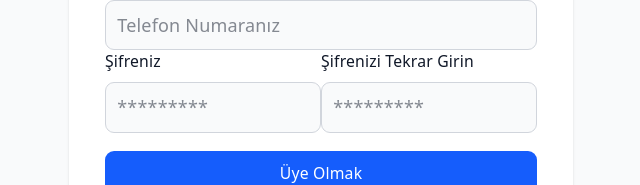
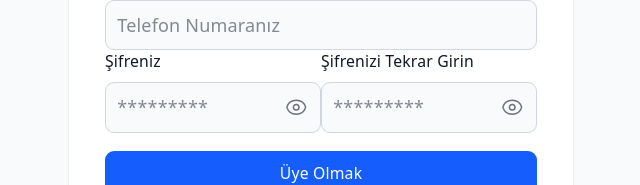
Before and after one commit to aliugur1/stajyer-fronted, a React (Vite) app: page /register in a window 1280 px wide. Shown: the part 504-689 px from the top of the page, without its empty margins (319-959 px from the left). Built offline with nearby package versions, Linux system fonts and the light colour scheme.

Commit message:
şifre gösterme butonu

```diff
--- a/src/components/User/ChangePassword.jsx
+++ b/src/components/User/ChangePassword.jsx
@@ -15,6 +15,8 @@ export function ChangePassword() {
   const [loading, setLoading] = useState("");
   const [error, setError] = useState("");
   const [showPassword, setShowPassword] = useState(false);
+  const [showPassword2, setShowPassword2] = useState(false);
+  const [showPassword3, setShowPassword3] = useState(false);
   const { PutData } = usePut();
   const changePassword = async () => {
     return await PutData("users", "change-password", "", {
@@ -45,6 +47,8 @@ export function ChangePassword() {
     }
   };
   const handleClickShowPassword = () => setShowPassword((show) => !show);
+  const handleClickShowPassword2 = () => setShowPassword2((show) => !show);
+  const handleClickShowPassword3 = () => setShowPassword3((show) => !show);
   if (error) {
     return <div className="text-red-500">{error}</div>;
   }
@@ -110,7 +114,7 @@ export function ChangePassword() {
                 <div className="relative">
                   <input
                     id="new-password"
-                    type={showPassword ? "text" : "password"}
+                    type={showPassword2 ? "text" : "password"}
                     value={formData.password}
                     onChange={(e) =>
                       setFormData({ ...formData, password: e.target.value })
@@ -121,15 +125,15 @@ export function ChangePassword() {
                   />
                   <button
                     type="button"
-                    onClick={handleClickShowPassword}
+                    onClick={handleClickShowPassword2}
                     aria-label={
-                      showPassword
+                      showPassword2
                         ? "hide the password"
                         : "display the password"
                     }
                     className="absolute inset-y-0 right-0 flex items-center pr-3 text-gray-500 dark:text-gray-400"
                   >
-                    {showPassword ? (
+                    {showPassword2 ? (
                       <EyeSlashIcon className="w-5 h-5" />
                     ) : (
                       <EyeIcon className="w-5 h-5" />
@@ -147,7 +151,7 @@ export function ChangePassword() {
                 <div className="relative">
                   <input
                     id="new-passwordConfirm"
-                    type={showPassword ? "text" : "password"}
+                    type={showPassword3 ? "text" : "password"}
                     value={formData.passwordConfirm}
                     onChange={(e) =>
                       setFormData({
@@ -161,15 +165,15 @@ export function ChangePassword() {
                   />
                   <button
                     type="button"
-                    onClick={handleClickShowPassword}
+                    onClick={handleClickShowPassword3}
                     aria-label={
-                      showPassword
+                      showPassword3
                         ? "hide the password"
                         : "display the password"
                     }
                     className="absolute inset-y-0 right-0 flex items-center pr-3 text-gray-500 dark:text-gray-400"
                   >
-                    {showPassword ? (
+                    {showPassword3 ? (
                       <EyeSlashIcon className="w-5 h-5" />
                     ) : (
                       <EyeIcon className="w-5 h-5" />
--- a/src/pages/Signup.jsx
+++ b/src/pages/Signup.jsx
@@ -3,6 +3,7 @@ import { useNavigate } from "react-router-dom";
 import axios from "axios";
 import { API_URL } from "../api/ApiKey";
 import ModalLoading from "..//components/Modal/ModalLoading";
+import { EyeIcon, EyeSlashIcon } from "@heroicons/react/24/outline";
 import { useTranslation } from "react-i18next";
 
 function SignUp() {
@@ -19,6 +20,8 @@ function SignUp() {
   });
   const [loading, setLoading] = useState("");
   const [error, setError] = useState("");
+  const [showPassword, setShowPassword] = useState(false);
+  const [showPassword2, setShowPassword2] = useState(false);
   const createUser = async (newUser) => {
     //burada backend veri gönderiyoruz
     return await axios.post(`${API_URL}/api/auth/register`, newUser);
@@ -44,7 +47,8 @@ function SignUp() {
       setLoading(false);
     }
   };
-
+  const handleClickShowPassword = () => setShowPassword((show) => !show);
+  const handleClickShowPassword2 = () => setShowPassword2((show) => !show);
   if (error) {
     return <div className="text-red-500">{error}</div>;
   }
@@ -160,10 +164,12 @@ function SignUp() {
                     >
                       {t("login.password")}
                     </label>
+                     <div className="relative">
                     <input
                       type="password"
                       name="password"
                       id="password"
+                      type={showPassword ? "text" : "password"}
                       value={formData.password}
                       onChange={(e) =>
                         setFormData({ ...formData, password: e.target.value })
@@ -172,6 +178,23 @@ function SignUp() {
                       placeholder="*********"
                       required
                     />
+                    <button
+                    type="button"
+                    onClick={handleClickShowPassword}
+                    aria-label={
+                      showPassword2
+                        ? "hide the password"
+                        : "display the password"
+                    }
+                    className="absolute inset-y-0 right-0 flex items-center pr-3 text-gray-500 dark:text-gray-400"
+                  >
+                    {showPassword ? (
+                      <EyeSlashIcon className="w-5 h-5" />
+                    ) : (
+                      <EyeIcon className="w-5 h-5" />
+                    )}
+                  </button>
+                  </div>
                   </div>
                   <div className="flex-1">
                     <label
@@ -180,9 +203,11 @@ function SignUp() {
                     >
                       {t("signUp.ConfirmPassword")}
                     </label>
+                     <div className="relative">
                     <input
                       type="password"
                       name="passwordConfirm"
+                      type={showPassword2 ? "text" : "password"}
                       id="passwordConfirm"
                       value={formData.passwordConfirm}
                       onChange={(e) =>
@@ -195,6 +220,23 @@ function SignUp() {
                       placeholder="*********"
                       required
                     />
+                    <button
+                    type="button"
+                    onClick={handleClickShowPassword2}
+                    aria-label={
+                      showPassword2
+                        ? "hide the password"
+                        : "display the password"
+                    }
+                    className="absolute inset-y-0 right-0 flex items-center pr-3 text-gray-500 dark:text-gray-400"
+                  >
+                    {showPassword2 ? (
+                      <EyeSlashIcon className="w-5 h-5" />
+                    ) : (
+                      <EyeIcon className="w-5 h-5" />
+                    )}
+                  </button>
+                  </div>
                   </div>
                 </div>
                 <button
@@ -204,6 +246,7 @@ function SignUp() {
                 >
                   {t("signUp.signup")}
                 </button>
+
                 <p className="text-sm font-light text-gray-500 dark:text-gray-400">
                   {t("signUp.home")}
                   <a
```
